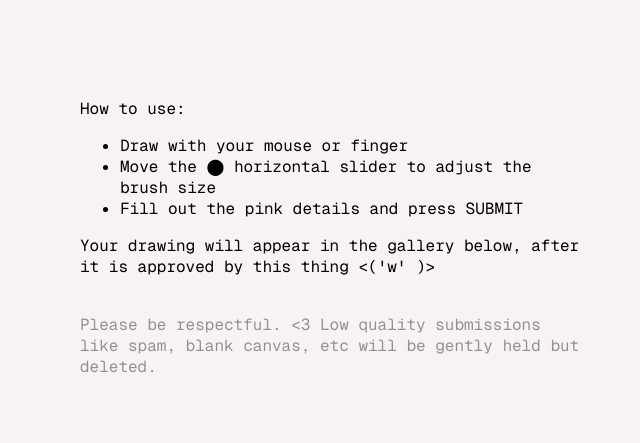
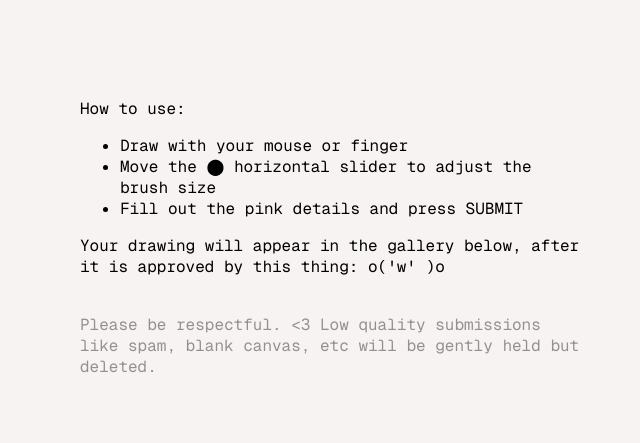
Before and after one commit to left0vers/left0vers.github.io, a plain HTML site: page index.html in a window 1280 px wide. Shown: the top 443 px of the page, 640-1280 px from the left. Drawn offline with nearby package versions, Linux system fonts and the light colour scheme; no server answers.

Commit message:
Update index.html

```diff
--- a/index.html
+++ b/index.html
@@ -92,7 +92,7 @@
                             <li>Move the ⬤ horizontal slider  to adjust the brush size</li>
                             <li>Fill out the pink details and press SUBMIT</li>
                         </ul>
-                        Your drawing will appear in the gallery below, after it is approved by this thing <('w' )>
+                        Your drawing will appear in the gallery below, after it is approved by this thing: o('w' )o
                         <br><br>
                         <h3>Please be respectful. <3 Low quality submissions like spam, blank canvas, etc will be gently held but deleted.</h3>
                     </div>
```
